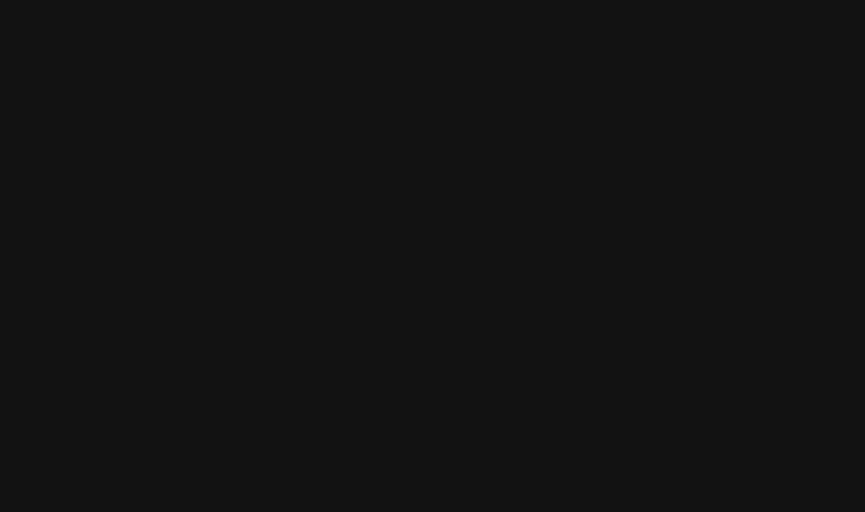
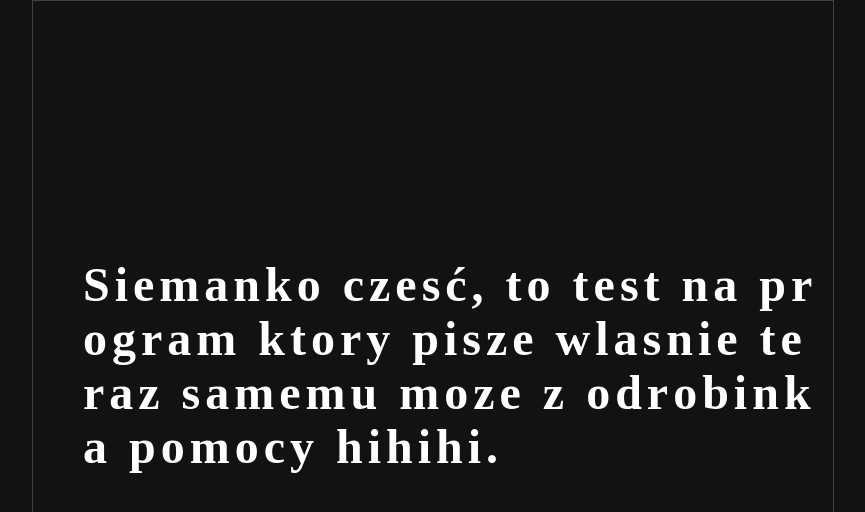
Before and after one commit to constFormek/typing-speed-test, a Next.js app: page / in a window 1280 px wide. Shown: the top 512 px of the page, without its empty margins (207-1072 px from the left). Built offline with nearby package versions, Linux system fonts and the light colour scheme.

Commit message:
used Input component

```diff
--- a/app/page.tsx
+++ b/app/page.tsx
@@ -1,6 +1,9 @@
+import Input from "./Input";
 
 export default function Home() {
   return (
-    <div></div>
+    <div className="">
+      <Input />
+    </div>
   );
 }
```
